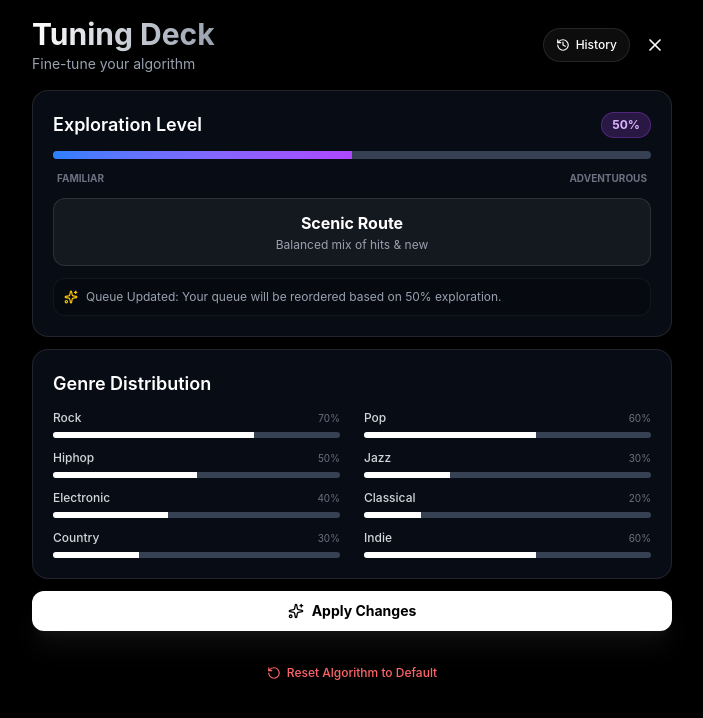
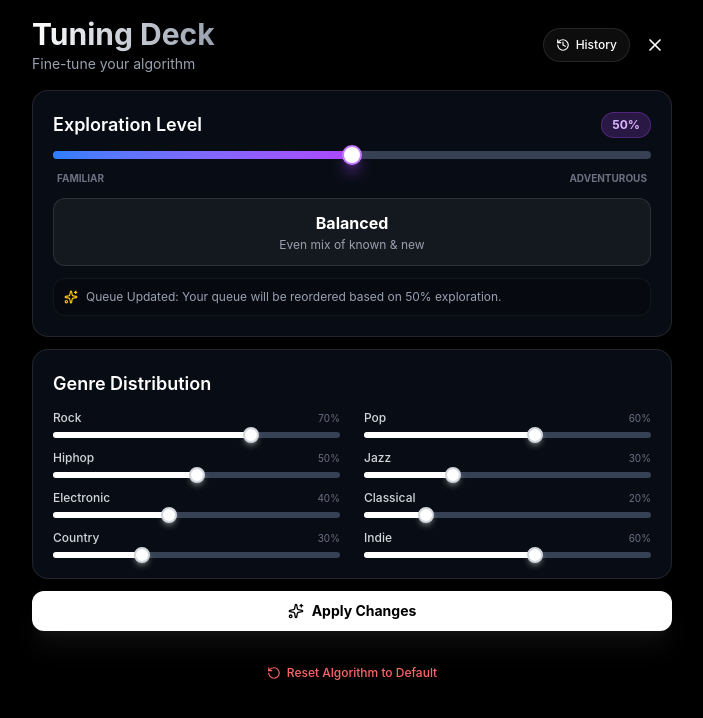
Before and after one commit to ibtehaz/JAMMY, a React (Vite) app: page /tuning in a window 1280 px wide. Shown: the top 718 px of the page, without its empty margins (288-991 px from the left). Built offline with nearby package versions, Linux system fonts and the light colour scheme; no server answers.

Commit message:
feat: weighting applied on skipping and added thumb pointer in input sliders

```diff
--- a/src/components/NowPlaying.jsx
+++ b/src/components/NowPlaying.jsx
@@ -1,5 +1,5 @@
 import { useState, useRef, useEffect } from 'react';
-import { Play, Pause, SkipForward, SkipBack, Heart, X, ThumbsDown, Info, Shuffle, ChevronUp, ListMusic } from 'lucide-react';
+import { Play, Pause, SkipForward, SkipBack, Heart, X, ThumbsDown, Info, ChevronUp, ListMusic } from 'lucide-react';
 import { useRecommendationEngine } from '../context/RecommendationEngineContext';
 import { motion, AnimatePresence } from 'framer-motion';
 import { toast } from 'sonner';
@@ -230,30 +230,17 @@ function ContextModal({ track, isOpen, onClose, onSubmit }) {
 }
 
 export default function NowPlaying() {
-  const { playlists, currentPlaylistId, currentTrackIndex, likeSong, dislikeSong, skipSong, setExplorationLevel, playPreviousSong, playTrackAtIndex, userProfile } = useRecommendationEngine();
+  const { playlists, currentPlaylistId, currentTrackIndex, likeSong, dislikeSong, skipSong, playPreviousSong, playTrackAtIndex } = useRecommendationEngine();
   const [isPlaying, setIsPlaying] = useState(false);
   const [showReasoning, setShowReasoning] = useState(false);
   const [showContextModal, setShowContextModal] = useState(false);
   const [isQueueOpen, setIsQueueOpen] = useState(false);
-  const [smartShuffle, setSmartShuffle] = useState(false);
   const [currentTime, setCurrentTime] = useState(0);
   const [duration, setDuration] = useState(0);
   const audioRef = useRef(null);
 
   const currentPlaylist = playlists.find(p => p.id === currentPlaylistId);
   const currentTrack = currentPlaylist?.tracks[currentTrackIndex];
-
-  // Toggle Smart Shuffle
-  const toggleSmartShuffle = () => {
-    const newState = !smartShuffle;
-    setSmartShuffle(newState);
-    // If turning on, set exploration to high (0.8). If off, reset to neutral (0.5)
-    setExplorationLevel(newState ? 0.8 : 0.5);
-    toast(newState ? "Smart Shuffle On" : "Smart Shuffle Off", {
-      description: newState ? "Finding new discoveries for you" : "Back to your regular mix",
-      icon: <Shuffle className={`w-4 h-4 ${newState ? 'text-green-400' : 'text-gray-400'}`} />
-    });
-  };
 
   // Audio logic
   useEffect(() => {
@@ -407,10 +394,10 @@ export default function NowPlaying() {
         <div className="flex items-center gap-5 mb-4">
           <motion.button
             whileTap={{ scale: 0.9 }}
-            className={`p-2 rounded-full transition-colors ${smartShuffle ? 'text-green-400 bg-green-400/10' : 'text-gray-400 hover:text-white'}`}
-            onClick={toggleSmartShuffle}
+            onClick={handleDislike}
+            className="p-2 text-gray-400 hover:text-red-500 transition-colors"
           >
-            <Shuffle className="w-4 h-4" />
+            <ThumbsDown className="w-4 h-4" />
           </motion.button>
 
           <motion.button
--- a/src/context/RecommendationEngineContext.jsx
+++ b/src/context/RecommendationEngineContext.jsx
@@ -78,27 +78,42 @@ function generateReasoning(track, userProfile, score) {
   return reasons.slice(0, 3);  // Max 3 reasons
 }
 
+// Helper: Count how many times a track has been skipped
+function getSkipCountForTrack(trackId, feedbackTimeline) {
+  return feedbackTimeline.filter(e =>
+    e.type === 'skip' && e.trackId === trackId
+  ).length;
+}
+
+// Helper: Calculate skip penalty multiplier based on skip count
+function calculateSkipPenalty(skipCount) {
+  // Progressive penalty: 0 skips = 1.0x, 1 skip = 0.75x, 2 skips = 0.50x, 3 skips = 0.30x, 4+ skips = 0.15x
+  return Math.max(0.15, 1 - (skipCount * 0.25));
+}
+
 function generatePlaylist(context, tracks, userProfile, feedbackTimeline = [], limit = 20) {
-  // Get IDs of skipped tracks from the timeline
-  const skippedTrackIds = new Set(
-    feedbackTimeline
-      .filter(e => e.type === 'skip')
-      .map(e => e.trackId)
-  );
+  const scored = tracks
+    .map(t => {
+      // Calculate base score from user preferences
+      const baseScore = scoreTrack(t, userProfile);
 
-  const scored = tracks
-    .filter(t => !skippedTrackIds.has(t.id)) // Filter out skipped tracks
-    .map(t => {
-      const score = scoreTrack(t, userProfile);
+      // Apply skip penalty if track has been skipped before
+      const skipCount = getSkipCountForTrack(t.id, feedbackTimeline);
+      const skipPenalty = calculateSkipPenalty(skipCount);
+      const finalScore = baseScore * skipPenalty;
+
       return {
         ...t,
-        score,
-        confidence: score,
-        reasoning: generateReasoning(t, userProfile, score)
+        score: finalScore,
+        confidence: finalScore,
+        baseScore,  // Keep base score for debugging
+        skipCount,  // Track skip count for transparency
+        skipPenalty, // Track penalty applied
+        reasoning: generateReasoning(t, userProfile, finalScore)
       };
     });
 
-  // Sort by score and slice
+  // Sort by final score and slice to get top tracks
   return scored.sort((a, b) => b.score - a.score).slice(0, limit);
 }
 
@@ -208,7 +223,7 @@ export function RecommendationEngineProvider({ children }) {
       };
     });
 
-    // Fix: Preserve current playing track position if rankings shifted
+    // Preserve current playing track position if rankings shifted
     if (currentPlaylistId) {
       const currentPlaylist = playlists.find(p => p.id === currentPlaylistId);
       const currentTrack = currentPlaylist?.tracks[currentTrackIndex];
--- a/src/pages/TuningView.jsx
+++ b/src/pages/TuningView.jsx
@@ -57,11 +57,10 @@ export default function TuningView() {
   // Discrete exploration levels
   const explorationLevels = [
     { value: 0, label: "Home Base", desc: "Familiar favorites only" },
-    { value: 0.2, label: "Near Shore", desc: "Mostly familiar, slight variety" },
-    { value: 0.4, label: "Scenic Route", desc: "Balanced mix of hits & new" },
-    { value: 0.6, label: "New Territory", desc: "Leaning towards discovery" },
-    { value: 0.8, label: "Wild Explorer", desc: "Deep cuts and new finds" },
-    { value: 1.0, label: "Totally Unknown", desc: "Complete discovery mode" }
+    { value: 0.25, label: "Near Shore", desc: "Mostly familiar, slight variety" },
+    { value: 0.5, label: "Balanced", desc: "Even mix of known & new" },
+    { value: 0.75, label: "Adventurous", desc: "Leaning towards discovery" },
+    { value: 1.0, label: "Explorer", desc: "Deep cuts and surprises" }
   ];
 
   return (
@@ -114,19 +113,44 @@ export default function TuningView() {
           </div>
 
           <div className="space-y-3">
-            <div className="relative h-2 bg-gray-700 rounded-full overflow-hidden">
+            <div className="relative h-2 bg-gray-700 rounded-full">
               <motion.div
-                className="absolute top-0 left-0 h-full bg-gradient-to-r from-blue-500 to-purple-500"
-                style={{ width: `${tempExplorationLevel * 100}%` }}
+                className="absolute top-0 left-0 h-full bg-gradient-to-r from-blue-500 to-purple-500 rounded-full pointer-events-none"
+                style={{
+                  width: `calc(${tempExplorationLevel * 100}% - ${tempExplorationLevel * 20}px + 10px)`
+                }}
               />
               <input
                 type="range"
                 min="0"
                 max="1"
-                step="0.2"
+                step="0.25"
                 value={tempExplorationLevel}
                 onChange={(e) => setTempExplorationLevel(parseFloat(e.target.value))}
-                className="absolute inset-0 w-full h-full opacity-0 cursor-pointer"
+                className="absolute inset-0 w-full h-full cursor-pointer appearance-none bg-transparent
+                  [&::-webkit-slider-thumb]:appearance-none
+                  [&::-webkit-slider-thumb]:w-5
+                  [&::-webkit-slider-thumb]:h-5
+                  [&::-webkit-slider-thumb]:rounded-full
+                  [&::-webkit-slider-thumb]:bg-white
+                  [&::-webkit-slider-thumb]:shadow-lg
+                  [&::-webkit-slider-thumb]:shadow-purple-500/50
+                  [&::-webkit-slider-thumb]:border-2
+                  [&::-webkit-slider-thumb]:border-purple-400
+                  [&::-webkit-slider-thumb]:cursor-grab
+                  [&::-webkit-slider-thumb]:hover:scale-110
+                  [&::-webkit-slider-thumb]:transition-transform
+                  [&::-webkit-slider-thumb]:active:cursor-grabbing
+                  [&::-moz-range-thumb]:w-5
+                  [&::-moz-range-thumb]:h-5
+                  [&::-moz-range-thumb]:rounded-full
+                  [&::-moz-range-thumb]:bg-white
+                  [&::-moz-range-thumb]:border-2
+                  [&::-moz-range-thumb]:border-purple-400
+                  [&::-moz-range-thumb]:cursor-grab
+                  [&::-moz-range-thumb]:hover:scale-110
+                  [&::-moz-range-thumb]:transition-transform
+                  [&::-moz-range-thumb]:active:cursor-grabbing"
               />
             </div>
 
@@ -170,9 +194,9 @@ export default function TuningView() {
                     {Math.round(tempGenreWeights[genre] * 100)}%
                   </span>
                 </div>
-                <div className="relative h-1.5 bg-gray-700 rounded-full overflow-hidden group">
+                <div className="relative h-1.5 bg-gray-700 rounded-full group">
                   <motion.div
-                    className="absolute top-0 left-0 h-full bg-white group-hover:bg-purple-400 transition-colors"
+                    className="absolute top-0 left-0 h-full bg-white group-hover:bg-purple-400 transition-colors rounded-full pointer-events-none"
                     style={{ width: `${tempGenreWeights[genre] * 100}%` }}
                   />
                   <input
@@ -185,7 +209,34 @@ export default function TuningView() {
                       ...prev,
                       [genre]: parseFloat(e.target.value)
                     }))}
-                    className="absolute inset-0 w-full h-full opacity-0 cursor-pointer"
+                    className="absolute inset-0 w-full h-full cursor-pointer appearance-none bg-transparent
+                      [&::-webkit-slider-thumb]:appearance-none
+                      [&::-webkit-slider-thumb]:w-4
+                      [&::-webkit-slider-thumb]:h-4
+                      [&::-webkit-slider-thumb]:rounded-full
+                      [&::-webkit-slider-thumb]:bg-white
+                      [&::-webkit-slider-thumb]:shadow-md
+                      [&::-webkit-slider-thumb]:shadow-white/30
+                      [&::-webkit-slider-thumb]:border-2
+                      [&::-webkit-slider-thumb]:border-gray-300
+                      [&::-webkit-slider-thumb]:cursor-grab
+                      [&::-webkit-slider-thumb]:hover:scale-125
+                      [&::-webkit-slider-thumb]:hover:border-purple-400
+                      [&::-webkit-slider-thumb]:transition-all
+                      [&::-webkit-slider-thumb]:active:cursor-grabbing
+                      [&::-webkit-slider-thumb]:active:scale-110
+                      [&::-moz-range-thumb]:w-4
+                      [&::-moz-range-thumb]:h-4
+                      [&::-moz-range-thumb]:rounded-full
+                      [&::-moz-range-thumb]:bg-white
+                      [&::-moz-range-thumb]:border-2
+                      [&::-moz-range-thumb]:border-gray-300
+                      [&::-moz-range-thumb]:cursor-grab
+                      [&::-moz-range-thumb]:hover:scale-125
+                      [&::-moz-range-thumb]:hover:border-purple-400
+                      [&::-moz-range-thumb]:transition-all
+                      [&::-moz-range-thumb]:active:cursor-grabbing
+                      [&::-moz-range-thumb]:active:scale-110"
                   />
                 </div>
               </div>
```
